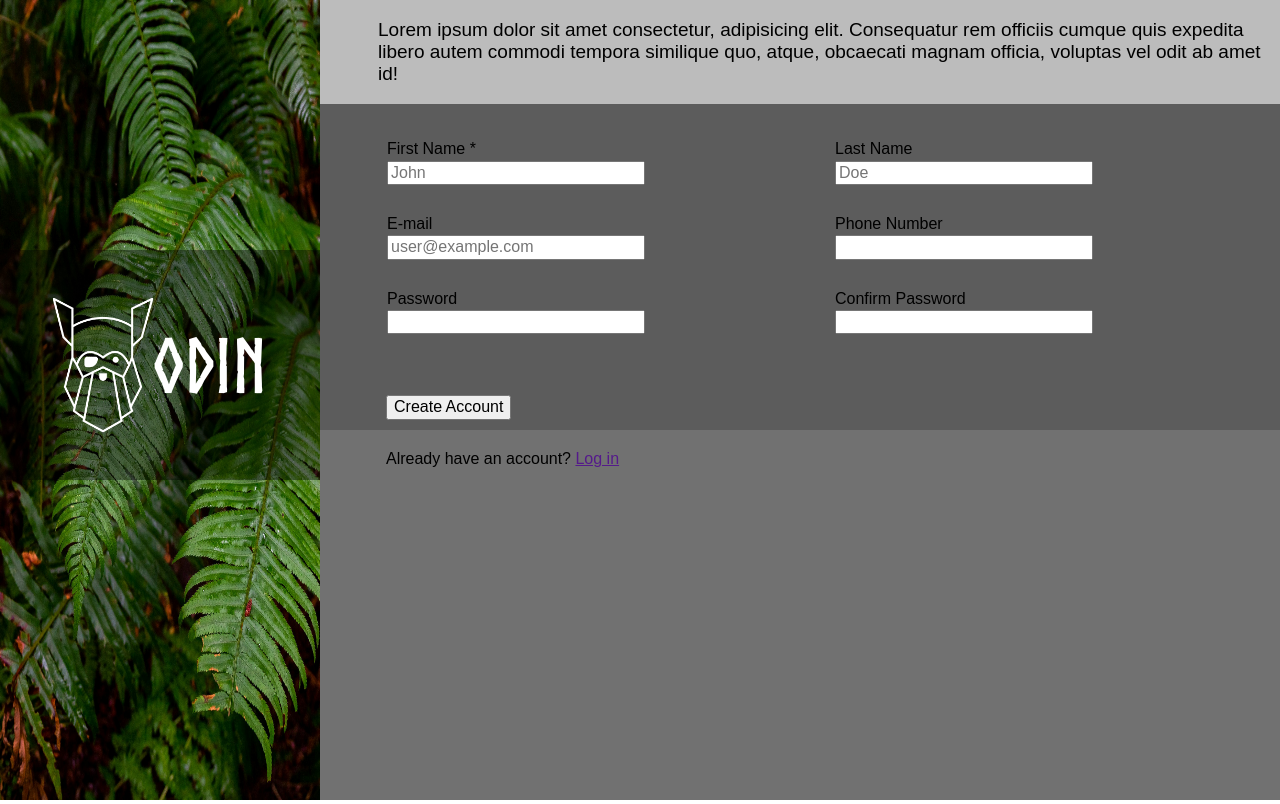
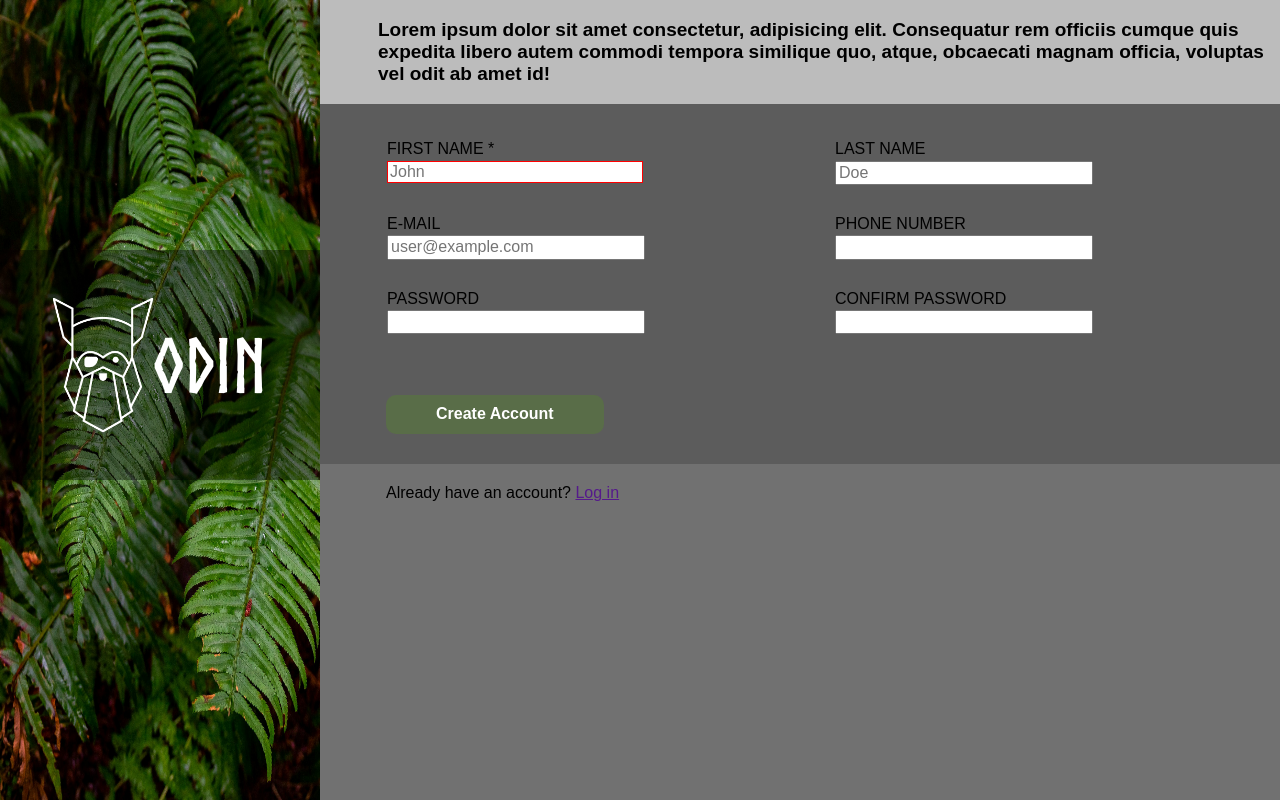
Before and after one commit to thereisnodeveloper/sign-up-form, a plain HTML site: page index.html in a window 1280 px wide. Drawn offline with Linux system fonts and the light colour scheme.

Commit message:
fix: font changes, form is 2 columns

```diff
--- a/index.html
+++ b/index.html
@@ -45,16 +45,18 @@ offset using relative position -->
                         <ul>
                             <li><label for="firstname" aria-required="true"> First Name <span>*</span></label><input
                                 type="text" id="firstname" name="user-first-name"
-                                placeholder="John"></li>
+                                placeholder="John" required></li>
                             <li><label for="lastname">Last Name </label><input type="text" id="lastname"
                                 name="user-first-name" placeholder="Doe"></li>
                             <li><label for="email">E-mail</label><input type="email"
                                 name="user-email" id="email"
                                 placeholder="user@example.com"></li>
-                            <li><label for="tel">Phone Number</label><input type="tel" id="tel"></li>
+                            <li><label for="tel">Phone Number</label><input
+                            type="tel" id="tel"></li>
                             <li><label for="pwd">Password</label><input type="password" id="pwd" name="user-password"></li>
                             <li><label for="pwd-confirm">Confirm Password</label><input
-                                type="password" id="pwd-confirm" name="user-password"></li>
+                            type="password" id="pwd-confirm"
+                            name="user-password" ></li>
 
                         </ul>
                     </fieldset>
--- a/script.js
+++ b/script.js
@@ -9,7 +9,7 @@ const matchPassword = function(e){
 
 
     const basicInfoForm = document.querySelector(".basic-info")
-    e.preventDefault()
+   //  e.preventDefault()
  if(password.value === passwordConfirm.value){
  console.log("passwords  match");
  //FIXME:
--- a/style.css
+++ b/style.css
@@ -1,7 +1,7 @@
 
 /* Main CSS Begins */
 
-/* TODO:fonts */
+/* :fonts */
 *{
     --left-panel-width: 25vw;
     font-family: Arial, Helvetica, sans-serif;
@@ -98,26 +98,33 @@ p{
 input:focus{}
 
 
-input:invalid{}
+input:invalid{
+    border: 1px solid red;
+}
 
 
-input:required{}
+input:required{
+    border: 1px solid red;
+}
 
 
 ul{
     display:flex;
     flex-wrap: wrap;
+    min-width: 625px;
 }
 /* FIXME: add minimum column size to forms */
 li{
     list-style: none;
     margin: 15px;
     flex: 1 1 45%;
-    /* width: 100px; */
     display:flex;
     flex-direction:column;
+    text-transform: uppercase;
 }
-
+/* TODO: style fields */
+/* TODO: think about making field width dynamic */
+/* TODO:overflow what to do */
 input{
     margin-top: 2px;
     width: 250px
@@ -132,10 +139,12 @@ fieldset{
 
 .top{
     background-color: var(--gray-1);
-    padding-left:58px
+    padding-left:58px;
+    font-weight: 600;
 }
 .middle{
     background-color: var(--gray-3);
+    padding-bottom: 20px;
 }
 .bottom{
     background-color: var(--gray-2);
@@ -144,4 +153,10 @@ fieldset{
 }
 .submit-button{
     margin: 20px 0 10px 66px;
+    padding:10px 50px;
+    border-radius: 10px;
+    background-color: #596d48;
+    border: none;
+    color:white;
+    font-weight: 800;
 }
```
